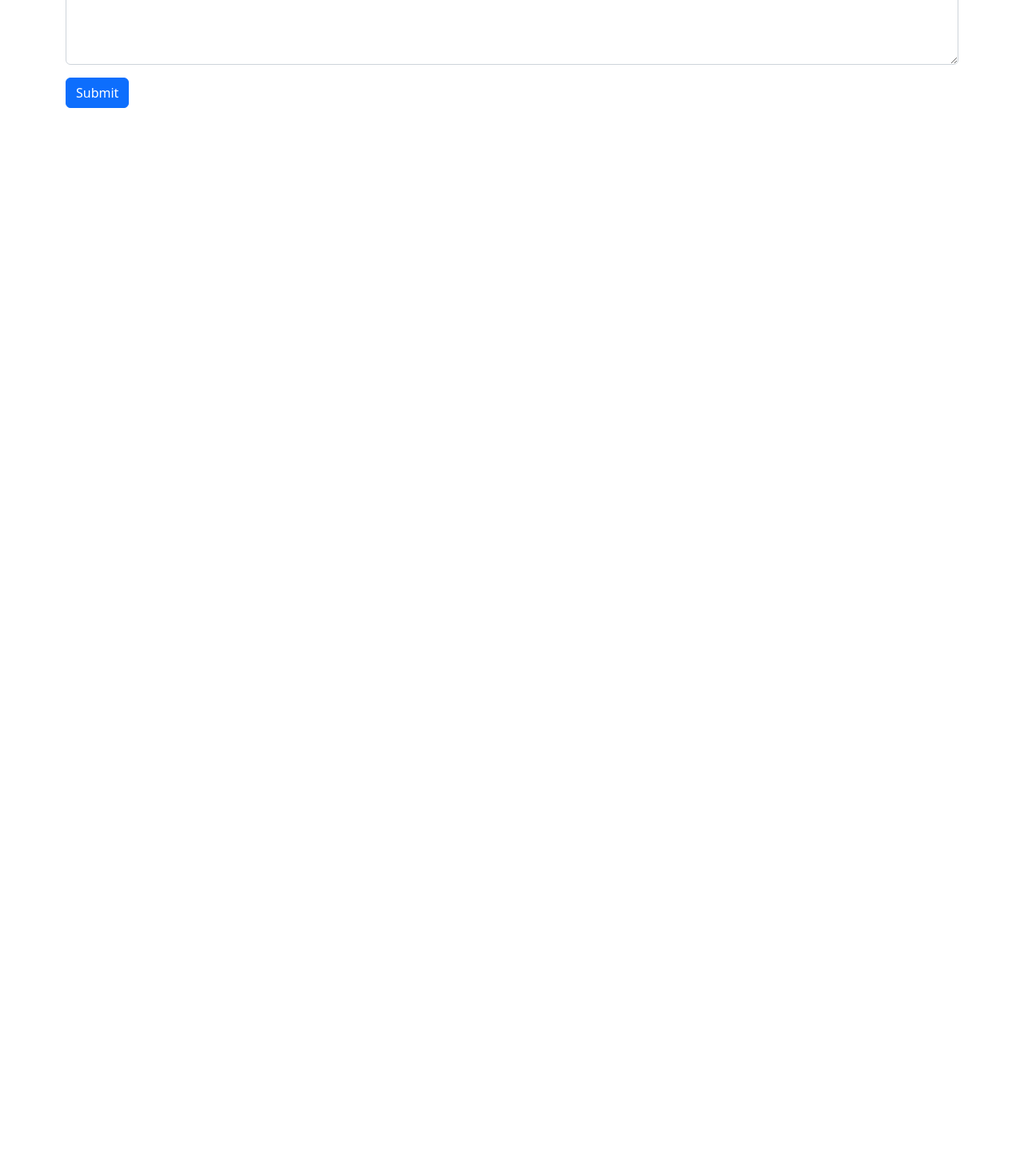
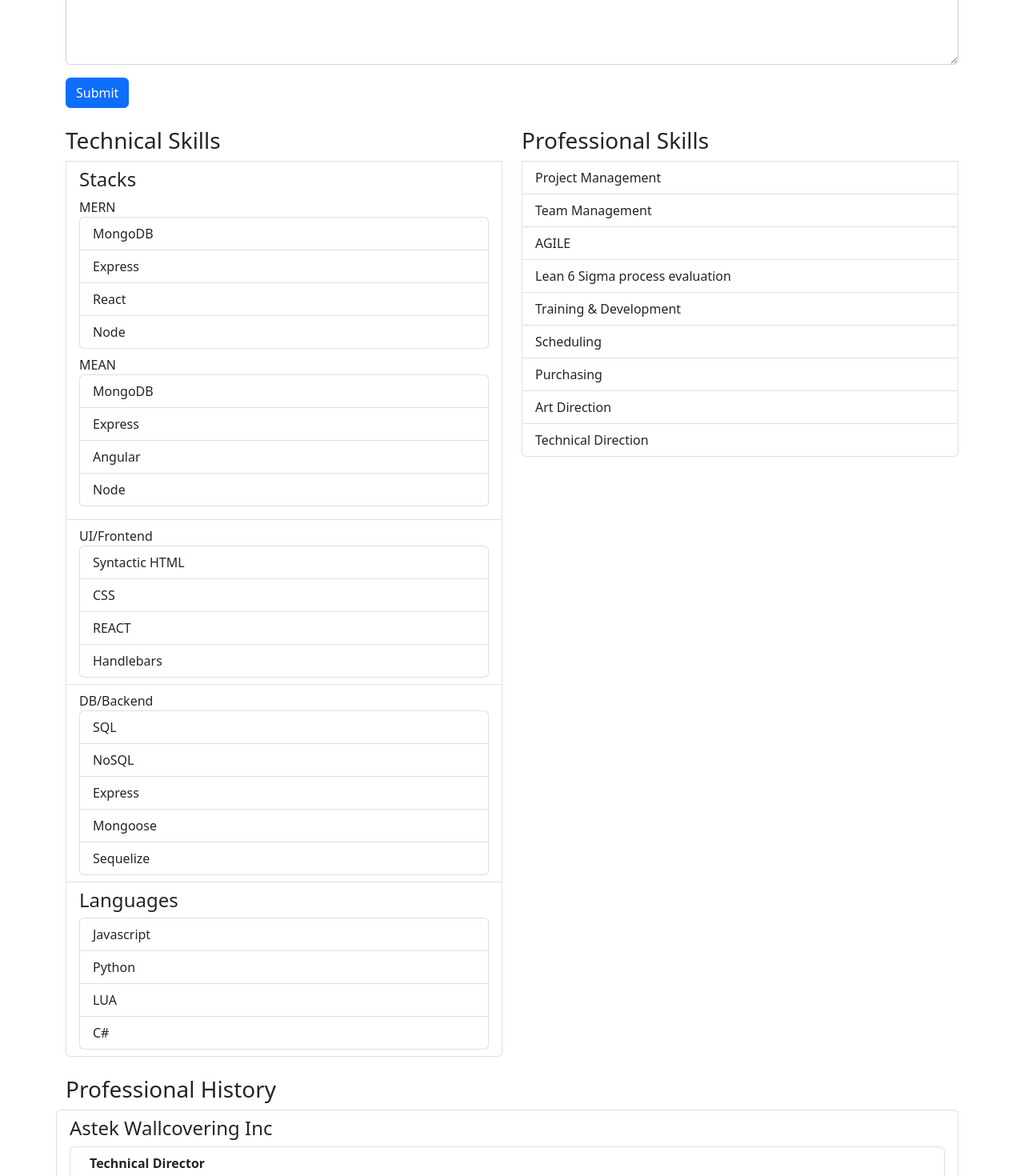
Before and after one commit to edellenator/gordos-porto, a React (Create React App) app: page / in a window 1280 px wide. Shown: the part 1330-2800 px from the top of the page at 80% size. Before the commit the page ends 1489 px from the top, so only its background shows below. Built offline with nearby package versions, Linux system fonts and the light colour scheme.

Commit message:
resume page layout

```diff
--- a/src/App.js
+++ b/src/App.js
@@ -5,6 +5,7 @@ import Header from './components/Header';
 import AboutMe from './pages/AboutMe'
 import Contact from './pages/Contact';
 import Portfolio from './pages/Portfolio';
+import Resume from './pages/Resume';
 
 function App() {
   return (
@@ -13,6 +14,7 @@ function App() {
       <AboutMe />
       <Portfolio />
       <Contact />
+      <Resume />
       <Footer />
     </div>
   );
--- a/src/pages/Resume.js
+++ b/src/pages/Resume.js
@@ -0,0 +1,134 @@
+import React from "react";
+
+const Resume = () => {
+    return (
+        <div className="container">
+            <div className="row my-4">
+                <div className="col-md-6">
+                    <ul className="list-group"><h3>Technical Skills</h3>
+                        <li className="list-group-item"><h4>Stacks</h4>
+                            <ol className="list-group mb-2">MERN
+                                <li className="list-group-item">MongoDB</li>
+                                <li className="list-group-item">Express</li>
+                                <li className="list-group-item">React</li>
+                                <li className="list-group-item">Node</li>
+                            </ol>
+                            <ol className="list-group mb-2">MEAN
+                                <li className="list-group-item">MongoDB</li>
+                                <li className="list-group-item">Express</li>
+                                <li className="list-group-item">Angular</li>
+                                <li className="list-group-item">Node</li>
+                            </ol>
+                        </li>
+                        <li className="list-group-item">UI/Frontend
+                            <ol className="list-group">
+                                <li className="list-group-item">Syntactic HTML</li>
+                                <li className="list-group-item">CSS</li>
+                                <li className="list-group-item">REACT</li>
+                                <li className="list-group-item">Handlebars</li>
+                            </ol>
+                        </li>
+                        <li className="list-group-item">DB/Backend
+                            <ol className="list-group">
+                                <li className="list-group-item">SQL</li>
+                                <li className="list-group-item">NoSQL</li>
+                                <li className="list-group-item">Express</li>
+                                <li className="list-group-item">Mongoose</li>
+                                <li className="list-group-item">Sequelize</li>
+                            </ol>
+                        </li>
+                        <li className="list-group-item"><h4>Languages</h4>
+                            <ol className="list-group">
+                                <li className="list-group-item">Javascript</li>
+                                <li className="list-group-item">Python</li>
+                                <li className="list-group-item">LUA</li>
+                                <li className="list-group-item">C#</li>
+                            </ol>
+                        </li>
+                    </ul>
+                </div>
+                <div className="col-md-6">
+                    <ul className="list-group"><h3>Professional Skills</h3>
+                        <li className="list-group-item">Project Management</li>
+                        <li className="list-group-item">Team Management</li>
+                        <li className="list-group-item">AGILE</li>
+                        <li className="list-group-item">Lean 6 Sigma process evaluation</li>
+                        <li className="list-group-item">Training & Development</li>
+                        <li className="list-group-item">Scheduling</li>
+                        <li className="list-group-item">Purchasing</li>
+                        <li className="list-group-item">Art Direction</li>
+                        <li className="list-group-item">Technical Direction</li>
+                    </ul>
+                </div>
+            </div>
+            <div className="row">
+                <h3>Professional History</h3>
+                <ul className="list-group">
+                    <li className="list-group-item">
+                        <h4>Astek Wallcovering Inc</h4>
+                        <ol className="list-group">
+                            <li className="list-group-item">
+                                <div className="ms-2 me-auto">
+                                    <div className="fw-bold">Technical Director</div>
+                                    Research, advise and implement technical developments via vendor sales
+                                    relations, industry literature, standards organizations, competition insights,
+                                    national and international certifications. Developed and maintained:
+                                    standards, onboarding strategies, best practices, and technical training;
+                                    converted to white papers and lead monthly meetings introducing new
+                                    concepts and technical knowledge
+                                </div>
+                            </li>
+                            <li className="list-group-item">
+                                <div className="ms-2 me-auto">
+                                    <div className="fw-bold">Production Manager</div>
+                                    Manage a growing team of Print Technicians, pre-press technicians, and
+                                    packagers. Track and share all print deliverables from pre-press to
+                                    distribution. Introduced and implemented Workflow optimization
+                                    procedures including web based solutions and SOP’s. Introduced and
+                                    implemented software based color management solutions.
+                                </div>
+                            </li>
+                            <li className="list-group-item">
+                                <div className="ms-2 me-auto">
+                                    <div className="fw-bold">Print Production Coordinator</div>
+                                    Supervision of interdepartmental workflow from pre-press (Concept,
+                                    design, pre-flight, and RIP) to production (Printing, Packaging, and
+                                    Shipping). Additionally managed and consulted on business development
+                                    and technology investment.
+                                </div>
+                            </li>
+                            <li className="list-group-item">
+                                <div className="ms-2 me-auto">
+                                    <div className="fw-bold">Graphic Designer</div>
+                                    Concept to design for contracted large scale hospitality clients (e.g. suites
+                                    and guestrooms, restaurants, spa, and casinos). Consultations follow
+                                    through to end user including digital asset development, substrate and
+                                    manufacturing materials. Design and development of Internal digital
+                                    assets for sale to public and contractors. Design and development for set
+                                    decorators and entertainment sector.
+                                </div>
+                            </li>
+                        </ol>
+                    </li>
+                    <li className="list-group-item">
+                        <h4>Craig Murray Productions</h4>
+                        <ul className="list-group">
+                            <li className="list-group-item">
+                                <div className="ms-2 me-auto">
+                                    <div className="fw-bold">Graphic Designer</div>
+                                    Concept and finishing design for Film and Video key art campaigns used
+                                    for a wide variety of print and web formats. Additionally designed visual
+                                    and typographic layout for home entertainment products and POP display
+                                    graphics. Additional responsibilities included working with production team
+                                    to build and finalize press ready mechanicals.
+                                </div>
+                            </li>
+                        </ul>
+                    </li>
+                </ul>
+            </div>
+        </div>
+    );
+};
+
+export default Resume;
```
